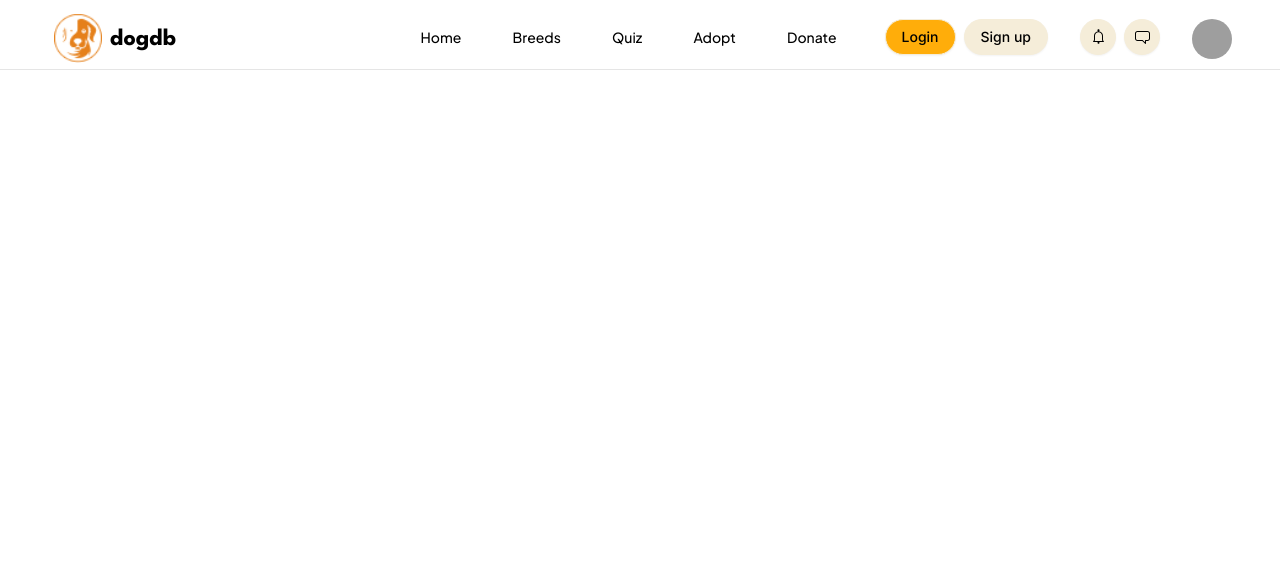
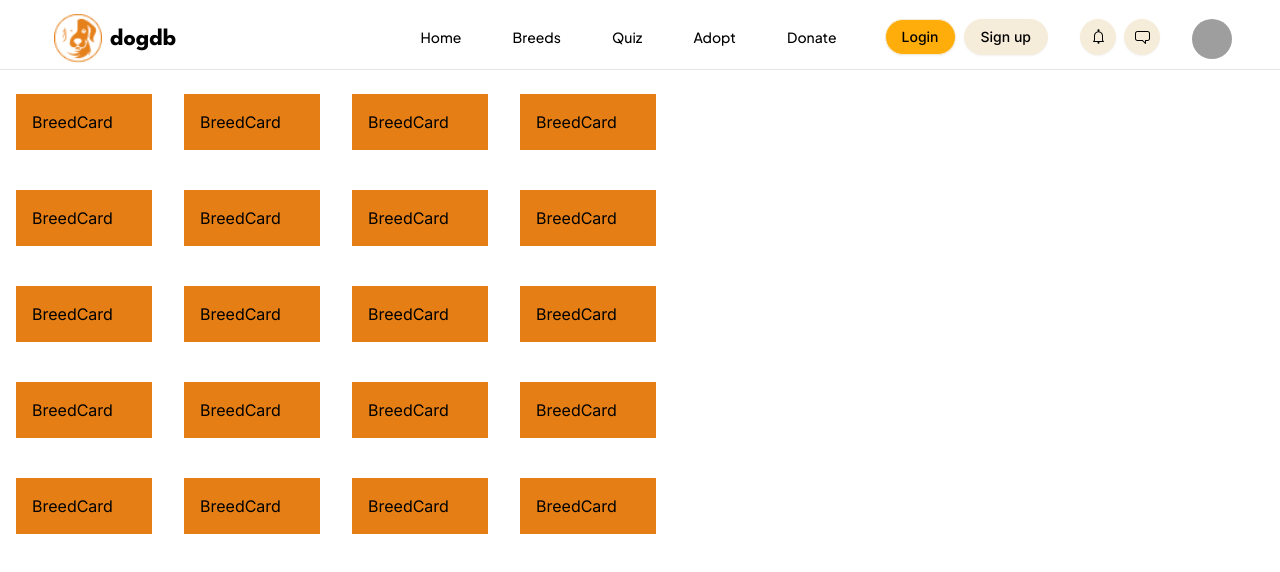
Before and after one commit to dogdb-org/dogdb-frontend, a Next.js app: page /breeds in a window 1280 px wide. Shown: the top 572 px of the page. Built offline with nearby package versions, Linux system fonts and the light colour scheme; grey boxes are pictures that could not be loaded.

Commit message:
directory and breedCard starter

```diff
--- a/app/breeds/page.tsx
+++ b/app/breeds/page.tsx
@@ -1,5 +1,9 @@
-function page() {
-    return <div className=''>breeds page</div>
+import BreedGrid from "@/components/Directory/BreedGrid"
+
+const page = () => {
+  return (
+    <BreedGrid/>
+  )
 }
 
 export default page
--- a/components/Directory/BreedCard/index.tsx
+++ b/components/Directory/BreedCard/index.tsx
@@ -1,5 +1,11 @@
-function BreedCard() {
-    const test = 'halllo'
+const BreedCard = () => {
+    return (
+        <div
+            className='p-4 text-black bg-[#E57F15] mb-2'
+        >
+          <h1>BreedCard</h1>
+        </div>
+    )
 }
 
 export default BreedCard
--- a/components/Directory/BreedGrid/index.tsx
+++ b/components/Directory/BreedGrid/index.tsx
@@ -1,3 +1,16 @@
-function BreedGrid() {}
+import BreedCard from "../BreedCard";
+
+const data = Array.from({ length: 20 }, (_, index) => <BreedCard key={index} />);
+
+function BreedGrid() {
+    return (
+    <div className="max-w-2xl flex flex-wrap justify-center">
+      {data.map((item, index) => (
+        <div key={index} className="w-full sm:w-1/2 md:w-1/3 lg:w-1/4 p-4">
+         {item}
+        </div>
+      ))}
+    </div>
+  );}
 
 export default BreedGrid
```
